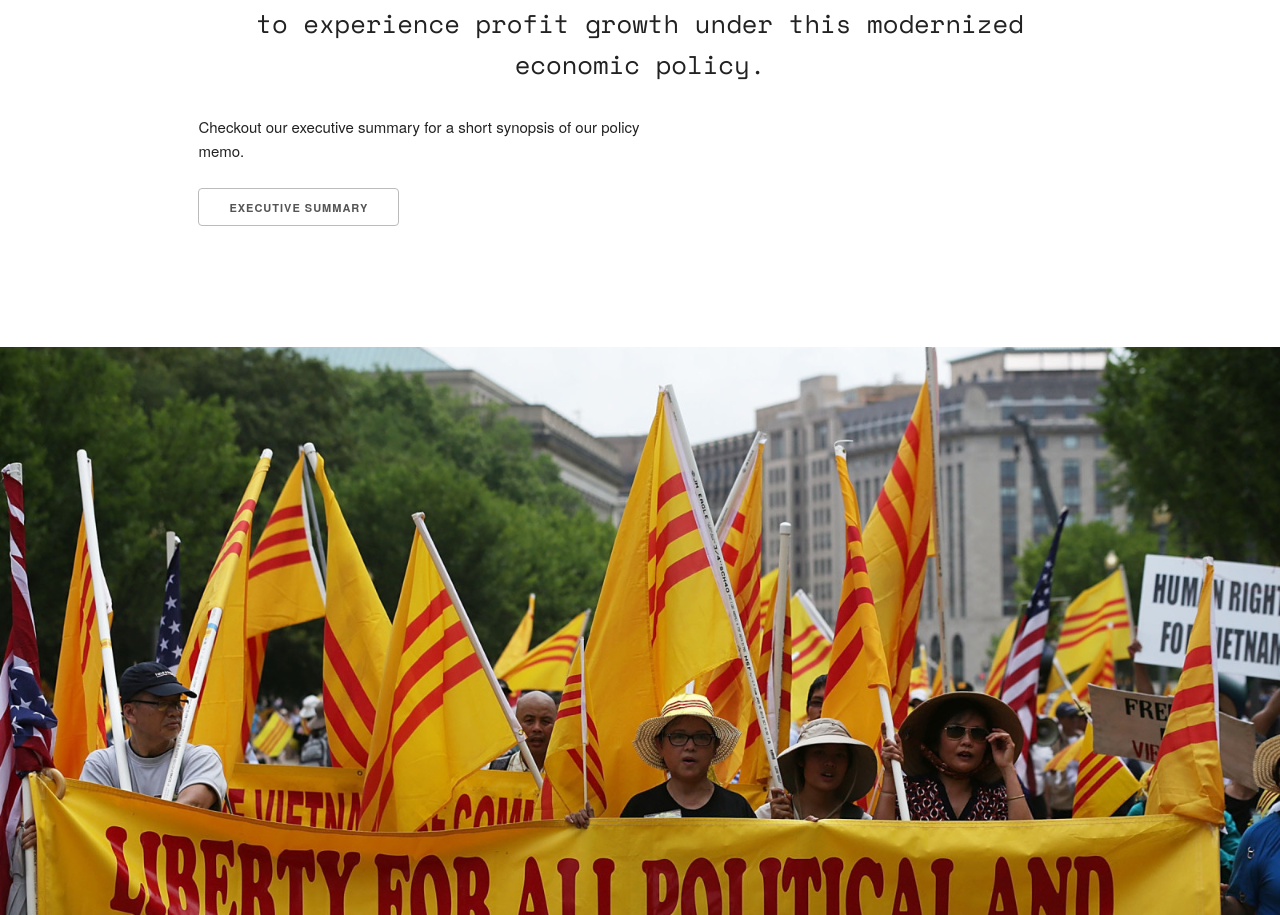
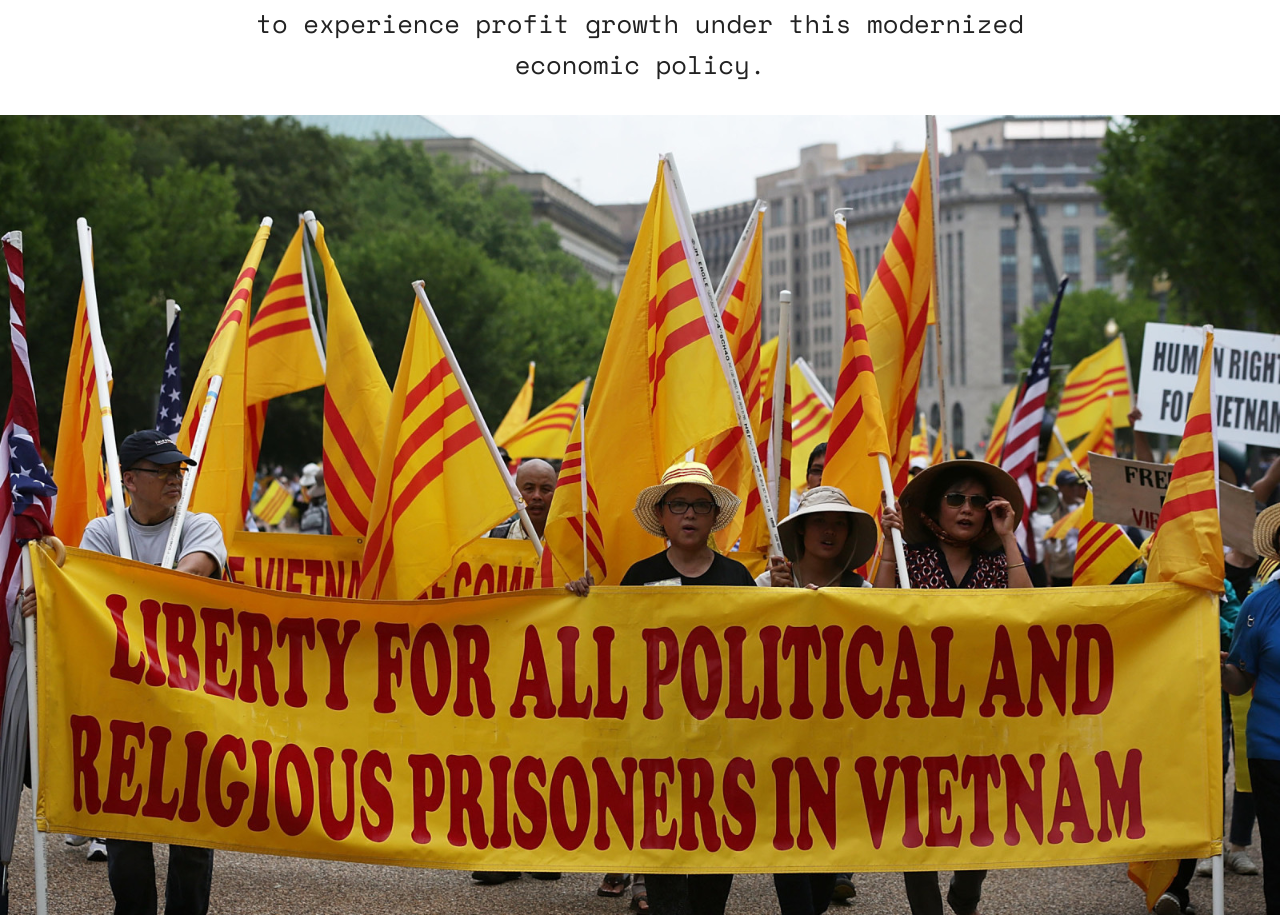
Before and after one commit to Algentile/Policy_Website, a plain HTML site: page index.html in a window 1280 px wide. Shown: the part 2853-3768 px from the top of the page. Drawn offline with nearby package versions, Linux system fonts and the light colour scheme; files whose address does not match are found by name; a web font is replaced by a local one.

Commit message:
removed broken content

```diff
--- a/index.html
+++ b/index.html
@@ -79,13 +79,6 @@
                         <h3 class="section-header">Our Policy</h3>
                     <div class="major-content-container">Through bilateral engagement and economic cooperation via trade, the United States could improve labor conditions in Vietnam while still stimulating both economies. By implementing subsidies and reducing import tariffs, American companies will be adequately compensated as they progressively shift away from exploitative labor practices. In fact, American corporations are projected to experience profit growth under this modernized economic policy.
                     </div>
-                    <div class="one-half column">
-                        <div class="short-sub-section">
-                            <p class="summary-section-text">Checkout our executive summary for a short synopsis of our policy memo.</p>
-                            <a class="button summary-section-button" href="#">Executive Summary</a>
-                        </div>
-                    </div>
-                </div>
             </div>
             <!-- Start of the Second parallax section-->
             <div class="second-parallax-container"></div>
```
